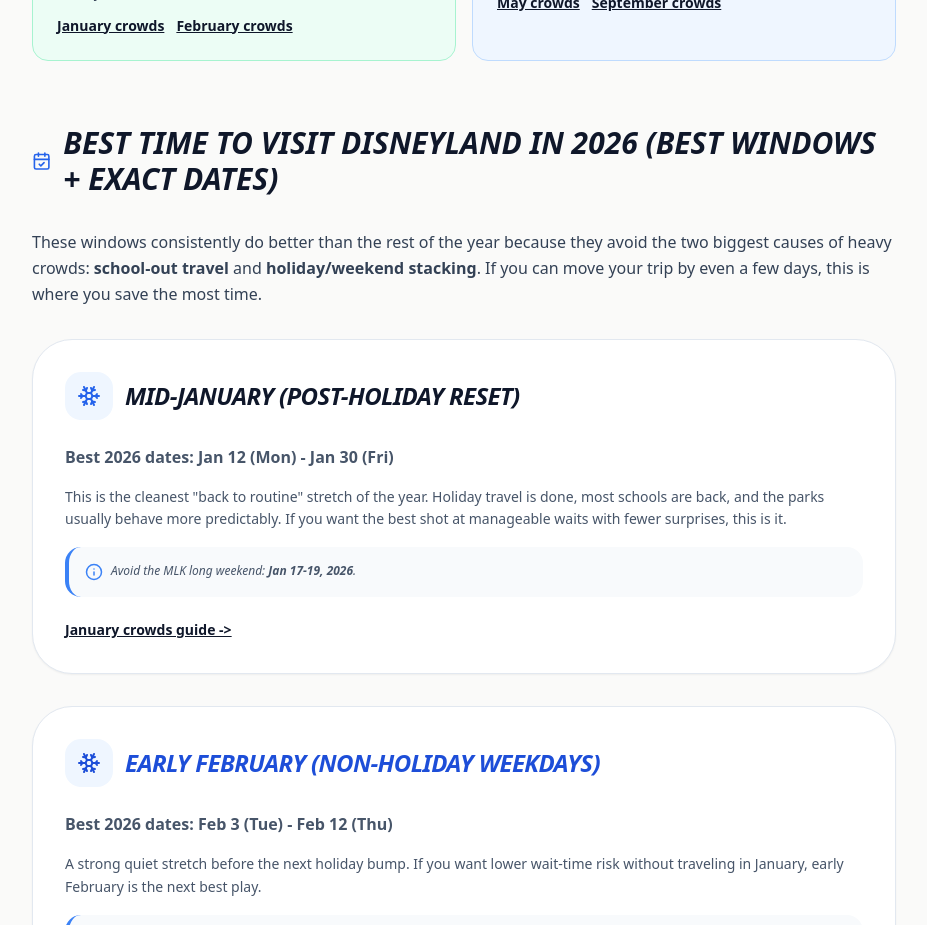
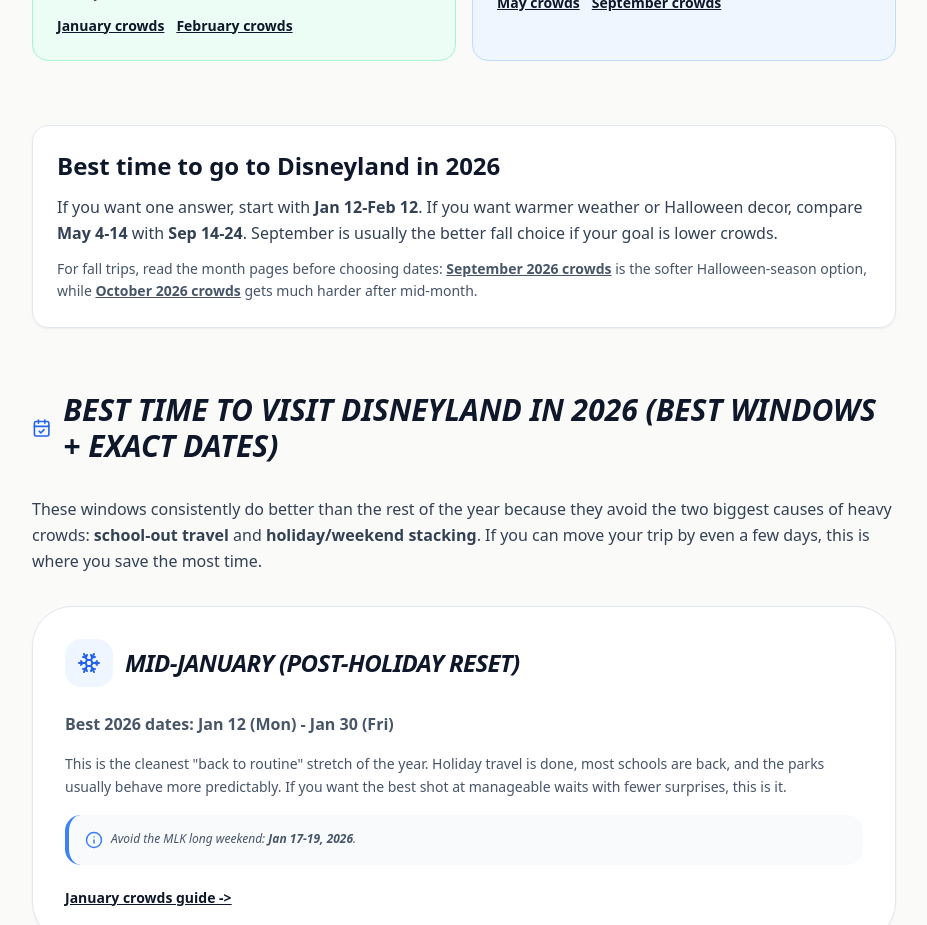
Before and after one commit to rwhonyaku/anaheimcrowds, a Next.js app: page /best-times in a window 1280 px wide. Shown: the part 1560-2485 px from the top of the page, without its empty margins (176-1103 px from the left). Built offline with nearby package versions, Linux system fonts and the light colour scheme; a web font is replaced by a local one.

Commit message:
Refine September and October GSC answers

```diff
--- a/app/best-times/page.tsx
+++ b/app/best-times/page.tsx
@@ -183,6 +183,28 @@
             </Link>
           </div>
         </div>
+      </section>
+
+      <section className="rounded-2xl border border-slate-200 bg-white p-6 shadow-sm space-y-3">
+        <h2 className="text-2xl font-black text-slate-900">
+          Best time to go to Disneyland in 2026
+        </h2>
+        <p className="text-slate-700 leading-relaxed">
+          If you want one answer, start with <strong>Jan 12-Feb 12</strong>. If you want warmer weather or Halloween
+          decor, compare <strong>May 4-14</strong> with <strong>Sep 14-24</strong>. September is usually the better fall
+          choice if your goal is lower crowds.
+        </p>
+        <p className="text-sm text-slate-600 leading-relaxed">
+          For fall trips, read the month pages before choosing dates:{" "}
+          <Link href="/crowds/september" className="font-bold underline hover:text-blue-600">
+            September 2026 crowds
+          </Link>{" "}
+          is the softer Halloween-season option, while{" "}
+          <Link href="/crowds/october" className="font-bold underline hover:text-blue-600">
+            October 2026 crowds
+          </Link>{" "}
+          gets much harder after mid-month.
+        </p>
       </section>
 
       {/* Best Windows in 2026 */}
--- a/app/crowds/october/page.tsx
+++ b/app/crowds/october/page.tsx
@@ -43,6 +43,25 @@
           <br />
           <strong className="text-slate-900">How busy is Disneyland in October?</strong> Very busy after mid-month;
           treat October like a peak-season month, not a quiet fall window.
+        </div>
+
+        <div className="bg-white border border-amber-200 rounded-2xl p-5 text-sm text-slate-700 leading-relaxed shadow-sm">
+          <h2 className="text-xl font-black text-slate-900">
+            Is Disneyland busy on October 24 or October 28, 2026?
+          </h2>
+          <p className="mt-2">
+            Yes. <strong>October 24</strong> is a Saturday during Halloween season, so plan for a heavy day.
+            <strong> October 28</strong> is a Wednesday, but it still sits inside the final Halloween week, when demand
+            is usually high even outside the weekend.
+          </p>
+          <p className="mt-2">
+            If you want Halloween decor with a better chance of a manageable day, compare those dates against{" "}
+            <strong>Oct 6-8</strong> and the full-year shortlist on{" "}
+            <Link href="/best-times" className="font-bold underline hover:text-blue-600">
+              best times to visit Disneyland in 2026
+            </Link>
+            .
+          </p>
         </div>
 
         <p className="text-sm text-slate-400">Last updated: {AS_OF_DATE}</p>
--- a/app/crowds/september/page.tsx
+++ b/app/crowds/september/page.tsx
@@ -41,6 +41,31 @@
             crowd calendar
           </Link>
           .
+        </p>
+        <p className="text-sm text-slate-700 leading-relaxed">
+          If you are comparing the whole year, September is one of the{" "}
+          <Link href="/best-times" className="font-bold underline hover:text-blue-600">
+            best times to visit Disneyland in 2026
+          </Link>
+          , mainly because the best September weekdays land after Labor Day and before October gets crowded.
+        </p>
+      </section>
+
+      <section className="bg-white border border-slate-200 rounded-2xl p-6 shadow-sm space-y-3">
+        <h2 className="text-2xl font-black text-slate-900">
+          Is September a good time to visit Disneyland in 2026?
+        </h2>
+        <p className="text-slate-700 leading-relaxed">
+          Yes, especially after Labor Day. For lower crowds, the best September 2026 dates are{" "}
+          <strong>Tuesday through Thursday from Sep 14-24</strong>. Weekends are harder because Halloween Time brings
+          local visits, photos, seasonal food, and party-night movement between the parks.
+        </p>
+        <p className="text-sm text-slate-600 leading-relaxed">
+          For a broader shortlist, compare September with January, February, and May on the{" "}
+          <Link href="/best-times" className="font-bold underline hover:text-blue-600">
+            best times to visit Disneyland
+          </Link>{" "}
+          page.
         </p>
       </section>
 
```
